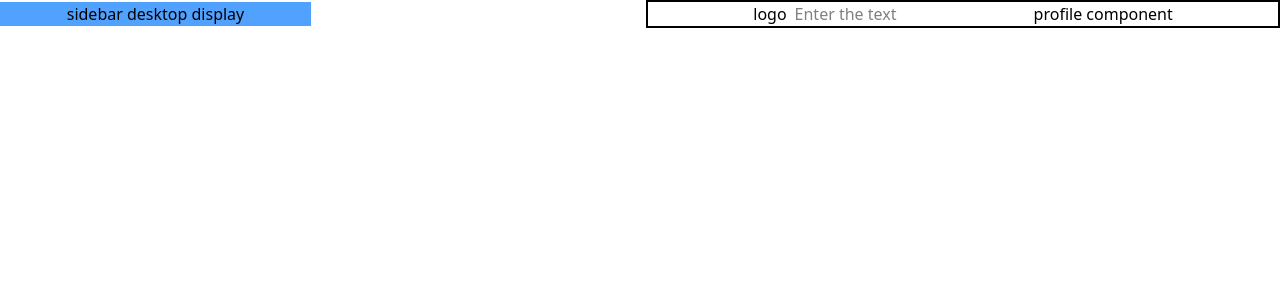
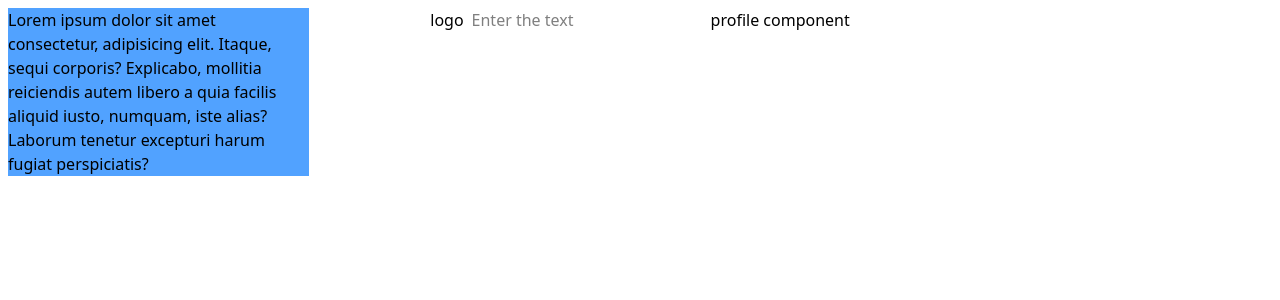
Before and after one commit to mouiz-youb/Mini-Dashboard, a React (Vite) app: page / in a window 1280 px wide. Shown: the top 300 px of the page. Built offline with nearby package versions, Linux system fonts and the light colour scheme.

Commit message:
------------------------

```diff
--- a/src/App.tsx
+++ b/src/App.tsx
@@ -3,12 +3,19 @@ import "./index.css";
 import { Routes, Route } from "react-router-dom";
 import Admin from "./pages/Admin";
 import Sidebar from "./components/Sidebar";
-
+import { useClick } from "./store/useClick";
 function App() {
+  const click = useClick((state) => state.click);
   return (
-    <div className="w-screen flex justify-center items-center flex-col gap-3 md:grid md:grid-cols-4 md:grid-rows-1   ">
+    <div className="w-screen  p-2 gap-5 grid grid-cols-4 grid-rows-1    ">
       <Sidebar />
-      <div className="flex justify-center items-center flex-col gap-5 border-2 w-full md:col-start-3 md:col-end-5">
+      <div
+        className={
+          !click
+            ? `col-start-1 col-end-5 row-start-1 row-end-1 `
+            : `col-start-1 col-end-5 row-start-1 row-end-1   bg-red-200`
+        }
+      >
         <Routes>
           <Route path="/" element={<Admin />} />
         </Routes>
@@ -18,3 +25,5 @@ function App() {
 }
 
 export default App;
+// `col-start-1 col-end-5 row-start-1 row-end-1 bg-red-200`
+// `gap-5 border-2  col-start-2 col-end-5 row-start-1 row-end-1 bg-blue-200 `
--- a/src/components/Sidebar.tsx
+++ b/src/components/Sidebar.tsx
@@ -1,9 +1,8 @@
 import React, { useState, useEffect } from "react";
 import { useClick } from "../store/useClick";
-
+import SidebarC from "./SidebarC";
 function Sidebar() {
   const click = useClick((state) => state.click);
-  const setClick = useClick((state) => state.setClick);
   const [resized, setResized] = useState(window.innerWidth);
 
   useEffect(() => {
@@ -22,21 +21,25 @@ function Sidebar() {
 
   return (
     <>
-      {resized < 640 ? (
+      {resized < 768 ? (
         <div
-          className={` justify-center items-center bg-amber-300 text-white ${
-            click ? `flex` : `hidden`
+          className={` bg-amber-300  ${
+            click
+              ? `flex  justify-center items-center  col-start-1 col-end-2 row-start-1 row-end-1`
+              : `hidden`
           }`}
         >
-          sidebar mibile display
+          <SidebarC />
         </div>
       ) : (
         <div
-          className={`justify-center items-center bg-blue-400 ${
-            !click ? `flex` : ` hidden`
+          className={` ${
+            !click
+              ? `flex justify-center items-center   col-start-1 col-end-2 row-start-1 row-end-1 bg-blue-400`
+              : ` hidden`
           }`}
         >
-          sidebar desktop display
+          <SidebarC />
         </div>
       )}
     </>
--- /dev/null
+++ b/src/components/SidebarC.tsx
@@ -0,0 +1,16 @@
+import React from "react";
+
+function SidebarC() {
+  return (
+    <div>
+      <h1>
+        Lorem ipsum dolor sit amet consectetur, adipisicing elit. Itaque, sequi
+        corporis? Explicabo, mollitia reiciendis autem libero a quia facilis
+        aliquid iusto, numquam, iste alias? Laborum tenetur excepturi harum
+        fugiat perspiciatis?
+      </h1>
+    </div>
+  );
+}
+
+export default SidebarC;
```
